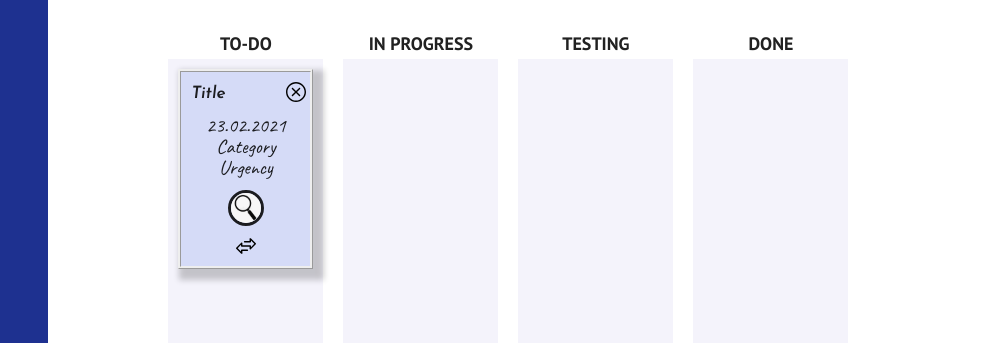
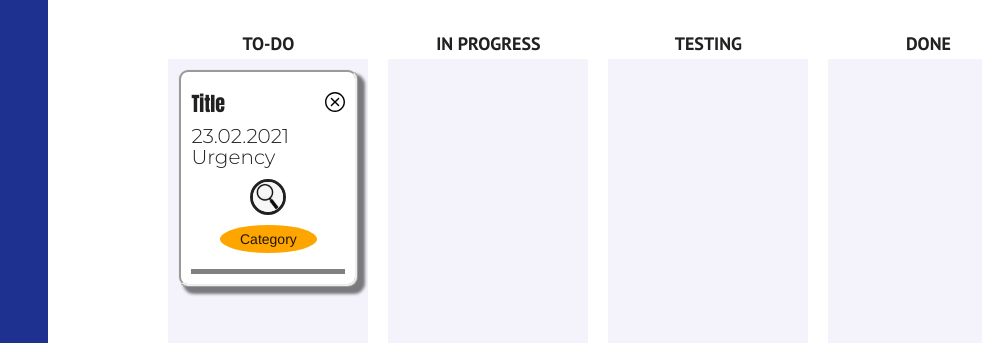
Before and after one commit to Marina240490/Join, a website: page board.html in a window 1280 px wide. Shown: the top 343 px of the page, 118-1100 px from the left. Drawn offline with nearby package versions, Linux system fonts and the light colour scheme; no server answers.

Commit message:
pin design Steffi

```diff
--- a/board.css
+++ b/board.css
@@ -105,7 +105,7 @@ body {
 }
 
 .pushboard {
-    width: 155px;
+    width: 200px;
     background-color: rgb(244,243,251);
     height: 600px;
     margin-top: -5px;
@@ -115,26 +115,36 @@ body {
     display: flex;
     flex-direction: column;
     padding: 10px;
-    background-color: rgb(213, 219, 247);
-    box-shadow: 6px 6px 6px 5px rgba(0, 0, 0, 0.2);
+    background-color: white;
+    box-shadow: 6px 6px 3px 1px rgb(0 0 0 / 50%);
     border-style: ridge;
+    border-radius: 10px;
     margin: 10px;
+    margin-bottom: 20px;
+}
+
+.pin-color {
+    width: 100%;
+    height: 5px;
+    background-color: grey;
 }
 
 .first-row-pin {
     display: flex;
+    margin-top: 10px;
 }
 
 .p-header {
     font-weight: bolder;
-    font-size: 17;
-    font-family: 'Josefin Sans', sans-serif;
+    font-size: 20;
+    font-family: 'Anton', sans-serif;
+    font-weight: lighter;
 }
 
 .x-pin {
     width: 20px;
     height: 20px;
-    margin-left: 60px;
+    margin-left: 100px;
     cursor: pointer;
     transition: all ease-in-out 225ms;
 }
@@ -146,14 +156,19 @@ body {
 .second-row-pin {
     display: flex;
     flex-direction: column;
-    align-items: center;
 }
 
 .p-pin {
     margin-bottom: 5px;
     margin-top: -8px;
-    font-family: 'Caveat', cursive;
+    font-family: 'Montserrat', sans-serif;
     font-size: 20;
+}
+
+.picrow-pin {
+    display: flex;
+    flex-direction: column;
+    align-items: center;
 }
 
 .user-pic-pin {
@@ -163,20 +178,24 @@ body {
     border-radius: 50%;
     border-color: black;
     border: 3px solid;
-    margin-bottom: 20px;
     margin-top: 5px;
+    margin-bottom: 10px;
 }
 
-.arrow-pin {
-    width: 20px;
-    height: 20px;
-    margin-top: -10px;
-    cursor: pointer;
-    transition: all ease-in-out 225ms;
+.p-category {
+    display: flex;
+    background-color: orange;
+    padding: 2px;
+    border-radius: 50%;
+    padding-right: 20px;
+    padding-left: 20px;
 }
 
-.arrow-pin:hover {
-    transform: scale(1.1);
+@media (max-width: 1096px) {
+    .second-section {
+        margin-left: 50px;
+        margin-right: 50px;
+    }
 }
 
 @media (max-width: 1000px) {
--- a/board.html
+++ b/board.html
@@ -15,9 +15,9 @@
     <link rel="preconnect" href="https://fonts.gstatic.com">
     <link href="https://fonts.googleapis.com/css2?family=PT+Sans:wght@700&display=swap" rel="stylesheet">
     <link rel="preconnect" href="https://fonts.gstatic.com">
-    <link href="https://fonts.googleapis.com/css2?family=Josefin+Sans:ital,wght@1,600&display=swap" rel="stylesheet">
+    <link href="https://fonts.googleapis.com/css2?family=Montserrat:wght@300&display=swap" rel="stylesheet">
     <link rel="preconnect" href="https://fonts.gstatic.com">
-    <link href="https://fonts.googleapis.com/css2?family=Caveat&family=Josefin+Sans:ital,wght@1,600&display=swap" rel="stylesheet">
+    <link href="https://fonts.googleapis.com/css2?family=Anton&display=swap" rel="stylesheet">
 
     <title>Join</title>
 
@@ -69,11 +69,13 @@
 
                             <div class="second-row-pin">
                                 <p class="p-pin">23.02.2021</p>
-                                <p class="p-pin">Category</p>
                                 <p class="p-pin">Urgency</p>
-                                <img src="img/user-pic.jpg" class="user-pic-pin">
-                                <img src="img/arrows.svg" class="arrow-pin">
+                                <div class="picrow-pin">
+                                    <img src="img/user-pic.jpg" class="user-pic-pin">
+                                    <p class="p-category">Category</p>
+                                </div>
                             </div>
+                            <div class="pin-color" id="pin-color"></div>
                         </div>
                     </div>
                 </div>
@@ -97,13 +99,9 @@
     </div>
 
     <script src="./mini_backend.js"></script>
-    <!-- <script src="addtask.js"></script>
-    <script src="backlog.js"></script> -->
     <script src="board.js"></script>
     <script src="index.js"></script>
     <script src="overallApp.js"></script>
-    <!-- <script src="impressum.js"></script>
-    <script src="faq.js"></script> -->
 </body>
 
 </html>
--- a/board.js
+++ b/board.js
@@ -1,14 +1,19 @@
-
+/**
+ * Loading Tasks from AddTask out of the Backend to show it then with showBoard()
+ */
 async function initBoard(){
     await loadAllTasks();
     showBoard();
 }
 
+/**
+ * Posting pin at board
+ */
 function showBoard(){
     for (let i = 0; i < allTasks.length; i++) {
         const element = allTasks[i];
 
-        document.getElementById('to-do-area').innerHTML += ` <div class="pin" id="dragelement" ondragstart="dragStart(event)">
+        document.getElementById('to-do-area').innerHTML += ` <div class="pin" id="dragelement[i]" ondragstart="dragStart(event)">
             <div class="first-row-pin">
                 <p class="p-header">${element['title']}</p>
                 <img src="img/X.svg" class="X-pin" onclick="deletePin()">
@@ -16,24 +21,30 @@ function showBoard(){
 
             <div class="second-row-pin">
                 <p class="p-pin">${element['date']}</p>
-            <p class="p-pin">${element['category']}</p>
                 <p class="p-pin">${element['urgency']}</p>
-            <img src=src="${element['author']}"  class="user-pic-pin">
-            <img src="img/arrows.svg" class="arrow-pin">
+                <div class="picrow-pin">
+                    <img src="${element['author']}" class="user-pic-pin">
+                    <p class="p-category">${element['category']}</p>
                 </div>
+            </div>
+            <div class="pin-color" id="pin-color"></div>
         </div>
         `
     }
 }
 
+/**
+ * Delete Pin with X
+ */
+function deletePin(i) {
+        allTasks.splice(i, 1);
+        showBoard();
+}
 
-
+/**
+ * Drag and Drop Function
+ */
 let id;
-
-function deletePin() {
-    document.getElementById('pin').classList.remove('pin');
-    document.getElementById('pin').classList.add('d-none');
-}
 
 function dropPin(ev) {
     ev.preventDefault();
--- a/index.css
+++ b/index.css
@@ -80,8 +80,9 @@ body {
     width: 500px;
     height: 500px;
     background-color: rgb(232, 230, 247);
-    box-shadow: 6px 6px 6px 5px rgba(0, 0, 0, 0.2);
-    border-radius: 3%;
+    box-shadow: 6px 6px 3px 1px rgb(0 0 0 / 50%);
+    border-style: ridge;
+    border-radius: 10px;
     animation: 1s flyIn ease-out;
 }
 
```
Lines whose indentation alone changed are shown as unchanged.
